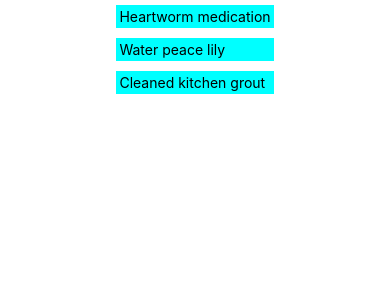
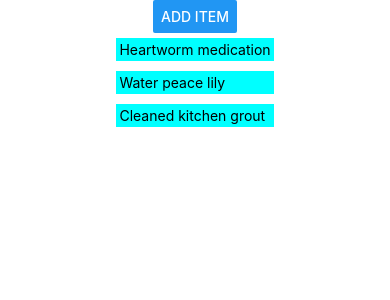
Before and after one commit to mjulmer/donewhen, a React Native app: screen / in a window 390 px wide. Shown: the top 300 px of the page. Built offline with nearby package versions, Linux system fonts and the light colour scheme.

Commit message:
Add stateful items list and button to add new item
For now, there's no modal to customize the new item (name etc).

```diff
--- a/App.tsx
+++ b/App.tsx
@@ -1,8 +1,9 @@
-import { StyleSheet, View, FlatList } from "react-native";
+import { StyleSheet, View, FlatList, Button } from "react-native";
+import { useState } from "react";
 import ListItem from "./components/ListItem";
 
 export default function App() {
-  const items = [
+  const [items, setItems] = useState([
     {
       id: "0",
       title: "Heartworm medication",
@@ -15,10 +16,16 @@ export default function App() {
       id: "2",
       title: "Cleaned kitchen grout",
     },
-  ];
+  ]);
 
   return (
     <View style={styles.container}>
+      <Button
+        title="Add item"
+        onPress={() =>
+          setItems([...items, { id: crypto.randomUUID(), title: "New item" }])
+        }
+      />
       <FlatList
         data={items}
         renderItem={({ item }) => <ListItem itemText={item.title} />}
```
